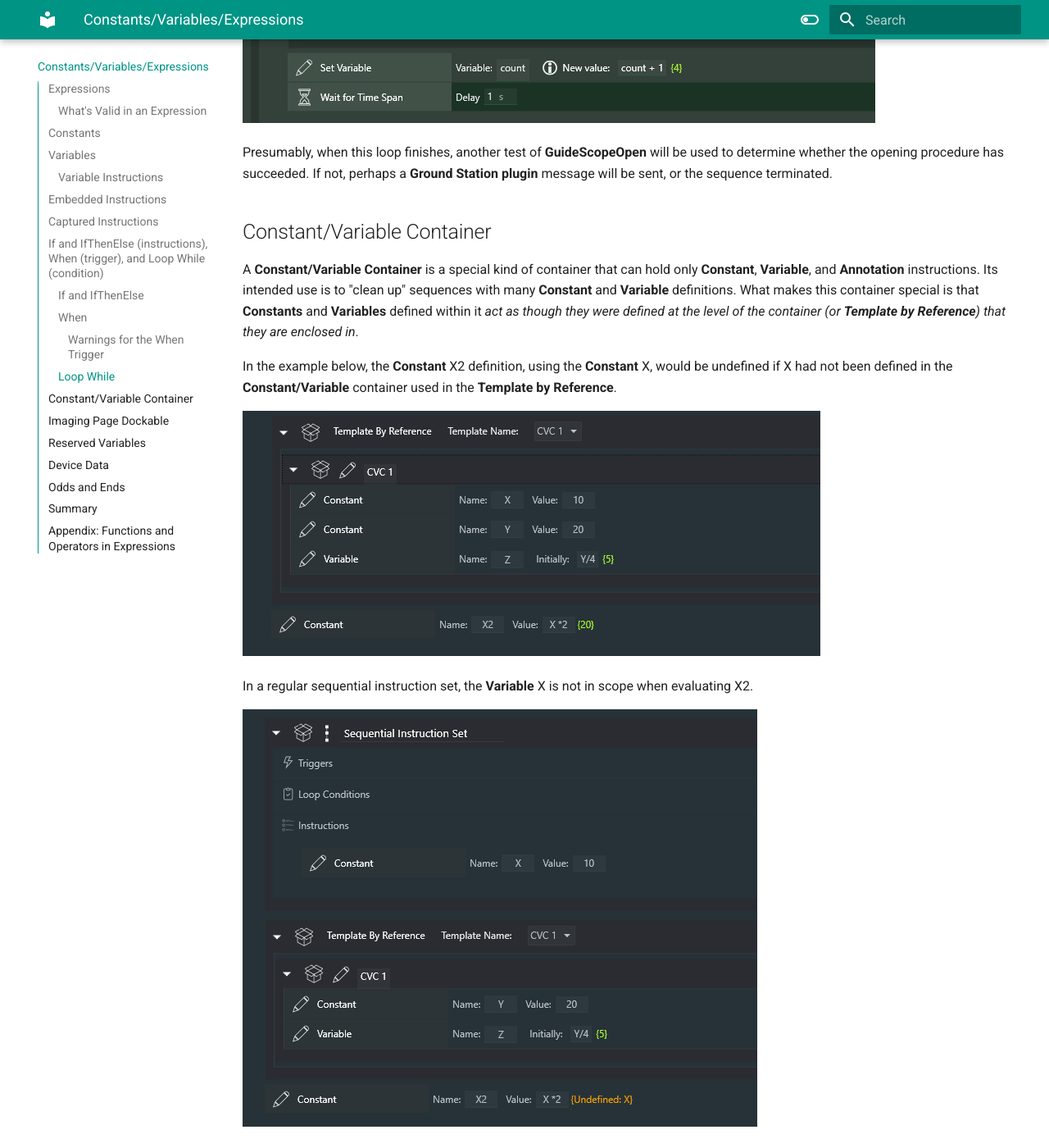
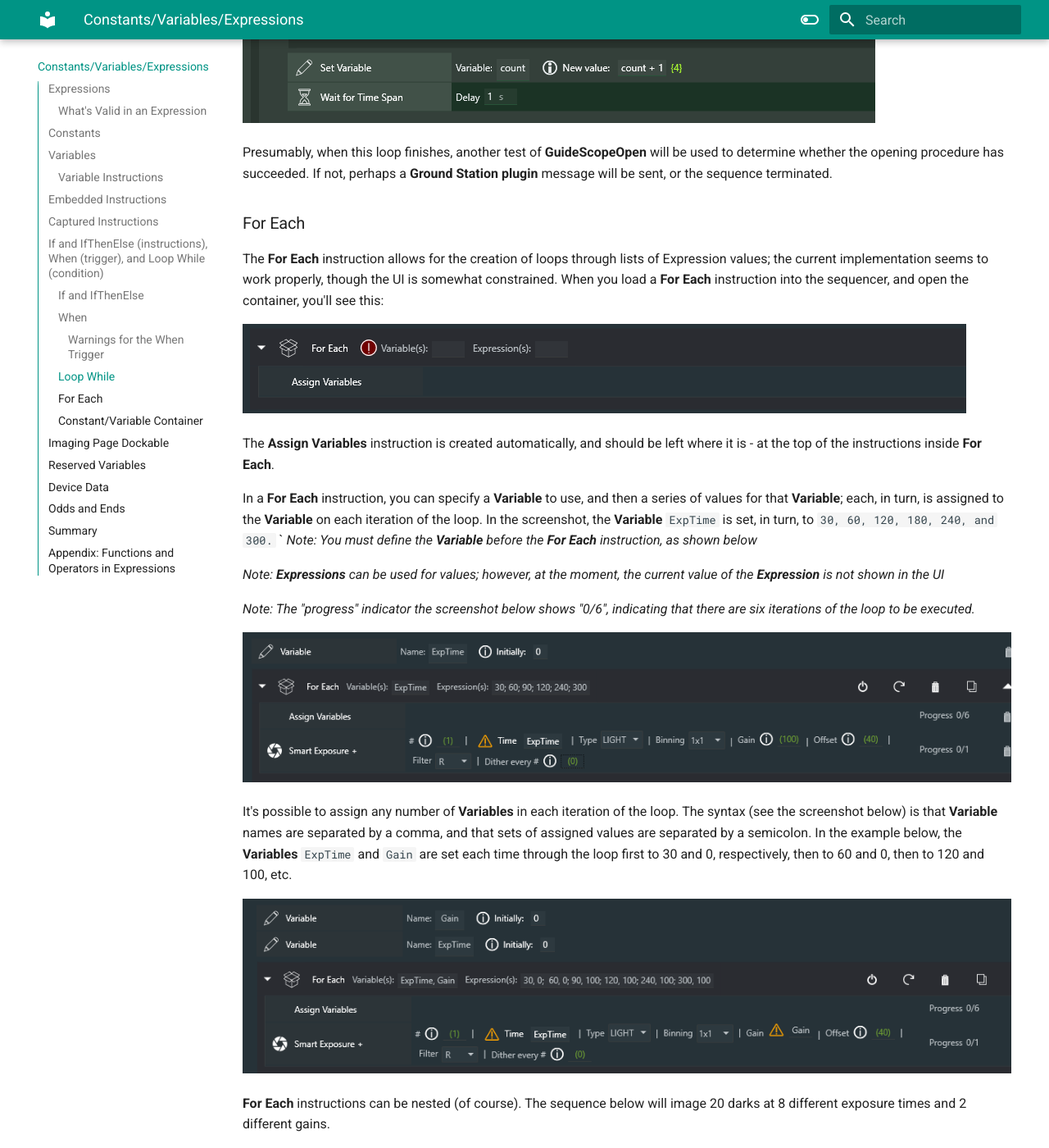
Before and after one commit to marcblank/marcblank.github.io, an MkDocs documentation site: the page built from docs/CVE.md, in a window 1280 px wide and 1400 px high, scrolled down 6528 px. Shown: the whole window at 82% size. Built offline with MkDocs 1.6.1 and Material for MkDocs 9.7.7, drawn with Linux system fonts in a browser that asks for light colours; some of the changed text lies outside the part shown.

Commit message:
Document ForEach

```diff
--- a/docs/CVE.md
+++ b/docs/CVE.md
@@ -111,7 +111,34 @@ Here's an interesting example that uses these instructions to implement a timeou
 
 Presumably, when this loop finishes, another test of **GuideScopeOpen** will be used to determine whether the opening procedure has succeeded. If not, perhaps a **Ground Station plugin** message will be sent, or the sequence terminated.
 
-## Constant/Variable Container
+### For Each
+
+The **For Each** instruction allows for the creation of loops through lists of Expression values; the current implementation seems to work properly, though the UI is somewhat constrained.  When you load a **For Each** instruction into the sequencer, and open the container, you'll see this:
+
+![](ForEach1.png)
+
+The **Assign Variables** instruction is created automatically, and should be left where it is - at the top of the instructions inside **For Each**.
+
+In a **For Each** instruction, you can specify a **Variable** to use, and then a series of values for that **Variable**; each, in turn, is assigned to the **Variable** on each iteration of the loop.  In the screenshot, the **Variable** `ExpTime` is set, in turn, to `30, 60, 120, 180, 240, and 300.`
+`
+*Note: You must define the **Variable** before the **For Each** instruction, as shown below*
+
+*Note: **Expressions** can be used for values; however, at the moment, the current value of the **Expression** is not shown in the UI*
+
+*Note: The "progress" indicator the screenshot below shows "0/6", indicating that there are six iterations of the loop to be executed.*
+
+![](ForEach2.png)
+
+It's possible to assign any number of **Variables** in each iteration of the loop.  The syntax (see the screenshot below) is that **Variable** names are separated by a comma, and that sets of assigned values are separated by a semicolon.  In the example below, the **Variables** `ExpTime` and `Gain` are set each time through the loop first to 30 and 0, respectively, then to 60 and 0, then to 120 and 100, etc.
+
+![](ForEach3.png)
+
+**For Each** instructions can be nested (of course).  The sequence below will image 20 darks at 8 different exposure times and 2 different gains.
+
+![](ForEach4.png)
+
+
+### Constant/Variable Container
 
 A **Constant/Variable Container** is a special kind of container that can hold only **Constant**, **Variable**, and **Annotation** instructions.  Its intended use is to "clean up" sequences with many **Constant** and **Variable** definitions.  What makes this container special is that **Constants** and **Variables** defined within it *act as though they were defined at the level of the container (or **Template by Reference**) that they are enclosed in*.
 
```
Also changed, not shown: other parts of docs/CVE.md (+3 -1 lines), docs/ForEach1.png (added), docs/ForEach2.png (added), docs/ForEach3.png (added), docs/ForEach4.png (added).
